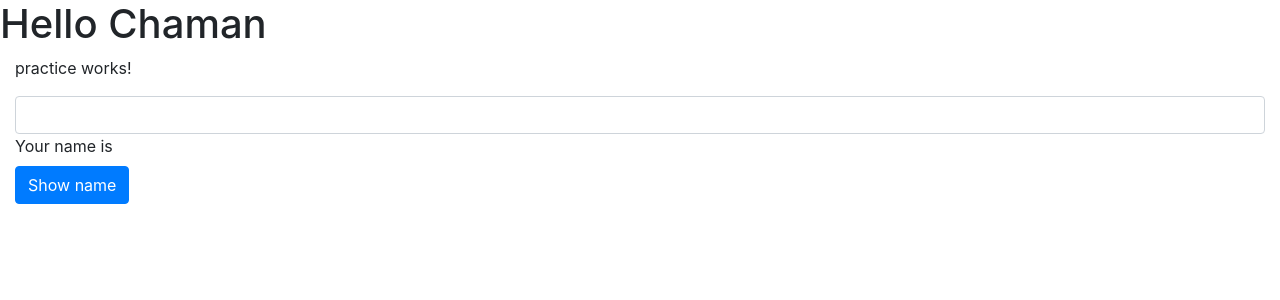
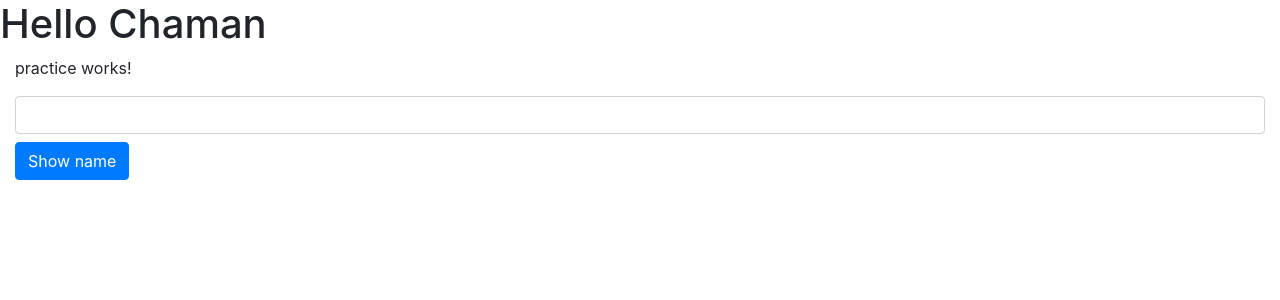
Before and after one commit to ChamanGurjar/Angular-Practice, an Angular app in the folder angular-app-one/: page / in a window 1280 px wide. Shown: the top 300 px of the page. Built offline with nearby package versions, Linux system fonts and the light colour scheme.

Commit message:
Way-2 using local variable.

```diff
--- a/angular-app-one/src/app/practice/practice.component.html
+++ b/angular-app-one/src/app/practice/practice.component.html
@@ -5,12 +5,12 @@
 
     <div class="col-xs-12">
         <!-- <input type="text" [(ngModel)]="name"> -->
-        <input type="text" class="form-control">
-        <div>
+        <input type="text" class="form-control" #nameEnteredByUser>
+        <!-- <div>
             <label>Your name is {{ name }}</label>
-        </div>
-        <div>
-            <button class="btn btn-primary" (click)="printName()"> Show name</button>
+        </div> -->
+        <div class="col-xs-12 mt-2">
+            <button class="btn btn-primary" (click)="printName(nameEnteredByUser)"> Show name</button>
         </div>
     </div>
 </div>
--- a/angular-app-one/src/app/practice/practice.component.ts
+++ b/angular-app-one/src/app/practice/practice.component.ts
@@ -7,16 +7,17 @@ import { Component, OnInit, Input } from '@angular/core';
 })
 export class PracticeComponent implements OnInit {
 
-  @Input() name: String
+  //  name: String
 
   constructor() { }
 
   ngOnInit(): void {
   }
 
-  printName() {
-    if (this.name) {
-      alert("Your name is => " + this.name)
+  printName(input) {
+    const name = input.value
+    if (name) {
+      alert("Your name is => " + name)
     } else {
       alert("Please enter name first")
     }
```
